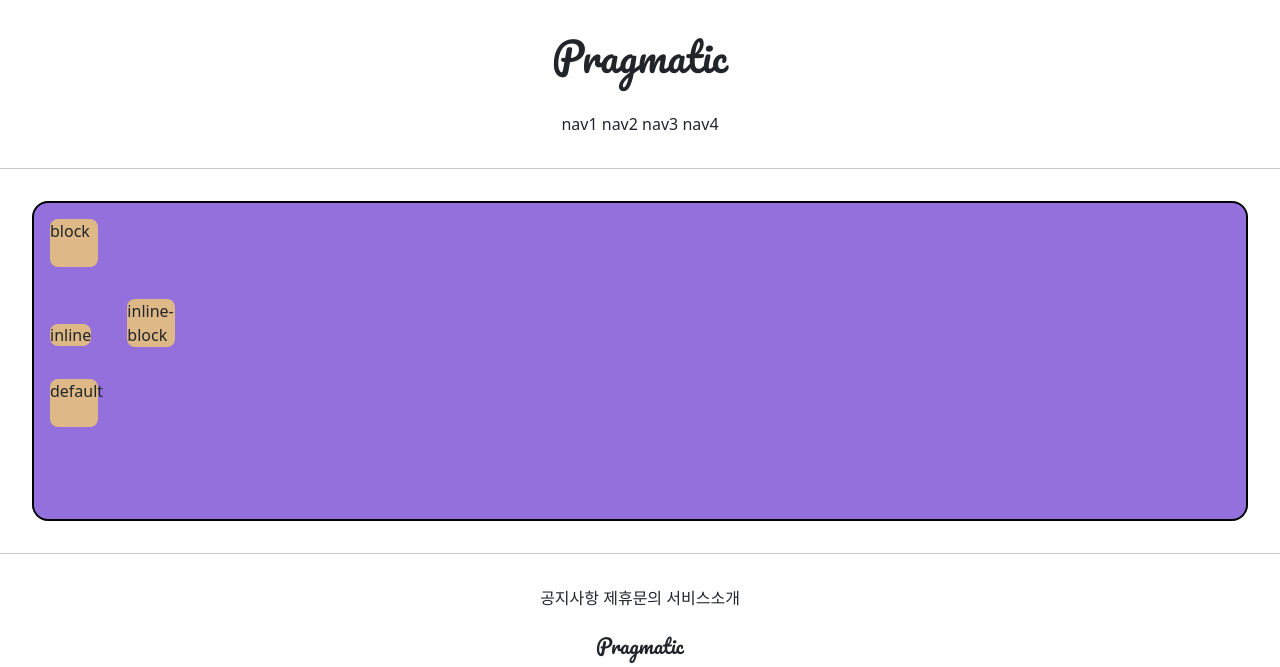
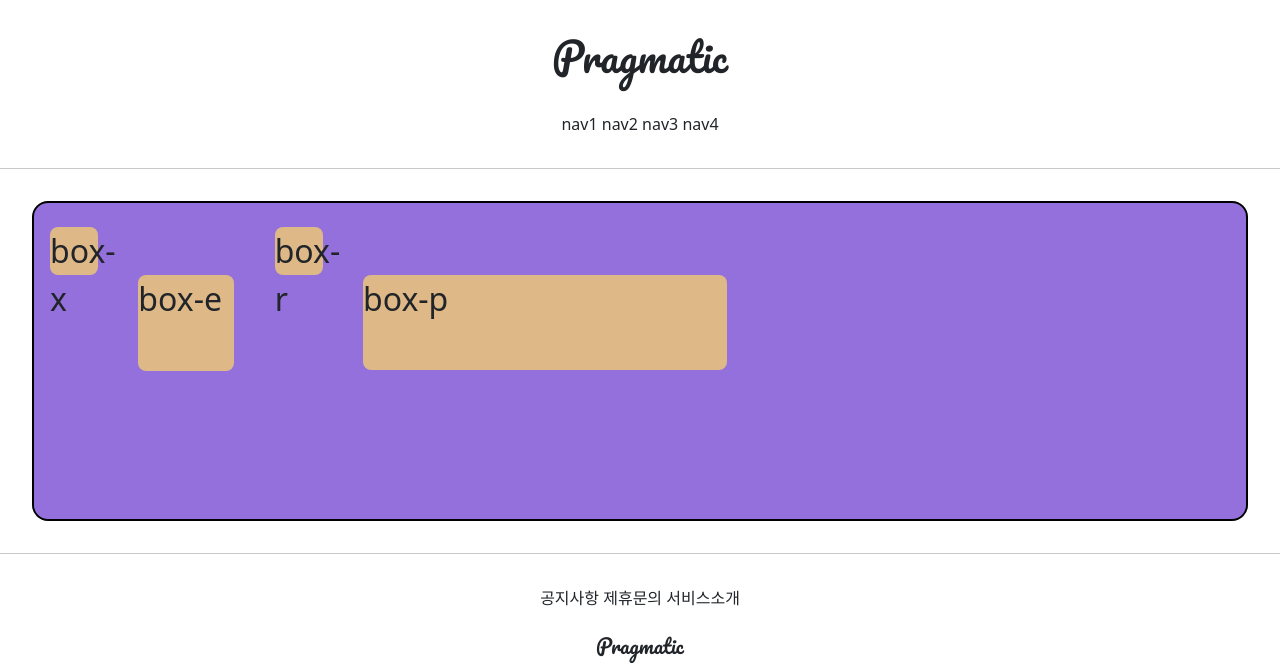
Before and after one commit to codeblue25/gwangjuAI_django, a Django app: page /accounts/hello_world/ in a window 1280 px wide. Shown: the top 667 px of the page. Run offline with Django 3.2, Linux system fonts and the light colour scheme; parts of the project's set-up code (start-up, migrations or seed data) failed here and were passed over.

Commit message:
210707 commit3
size 단위 실습

```diff
--- a/accountapp/templates/accountapp/hello_world.html
+++ b/accountapp/templates/accountapp/hello_world.html
@@ -5,19 +5,19 @@
     <style>
         .testing {
             background-color: burlywood;
+            display: inline-block;
             margin: 1rem;
             height: 48px;
             width: 48px;
             border-radius: 0.5rem;
         }
     </style>
-    <div style = "height: 20rem; background-color: mediumpurple; margin: 2rem; border-radius: 1rem; border: solid 2px #000;">
+    <div style = "height: 20rem; background-color: mediumpurple; margin: 2rem; border-radius: 1rem; border: solid 2px #000; font-size: 2rem;">
         <h1></h1>
-        <div class = 'testing' style="display: block">block</div>
-        <div class = 'testing' style="display: inline">inline</div>
-        <div class = 'testing' style="display: inline-block">inline-block</div>
-        <div class = 'testing' style="display: none">none</div>
-        <div class = 'testing'>default</div>
+        <div class = 'testing' style= 'height: 48px; width: 48px;'>box-x</div>
+        <div class = 'testing' style= 'height: 3em; width: 3em;'>box-e</div>
+        <div class = 'testing' style= 'height: 3rem; width: 3rem;'>box-r</div>
+        <div class = 'testing' style= 'height: 30%; width: 30%;'>box-p</div>
     </div>
 
 {% endblock %}
```
